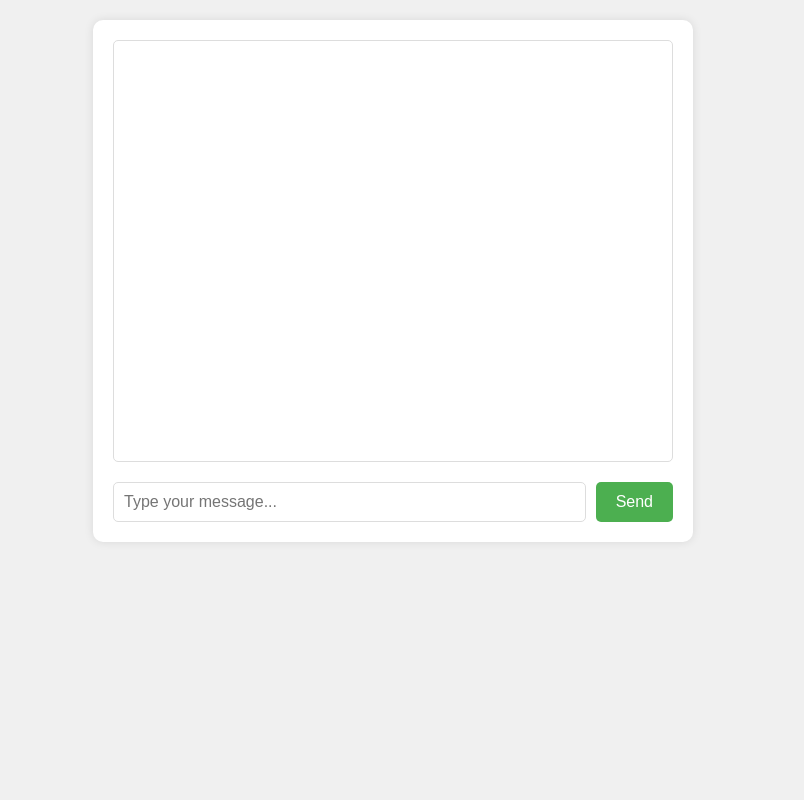
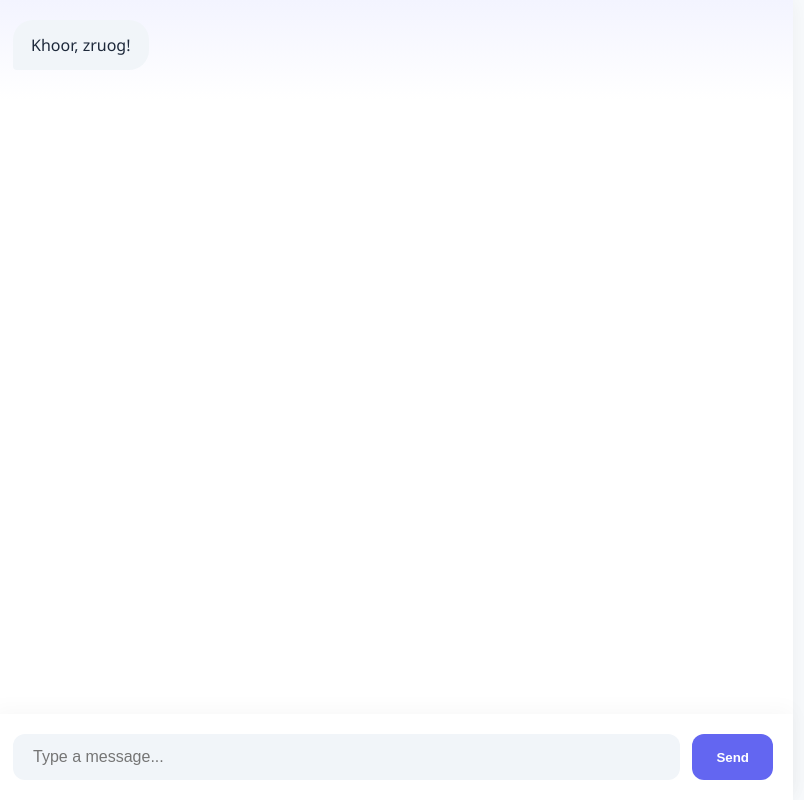
Before and after one commit to matteopassaro/chat, a plain HTML site: page index.html in a window 1280 px wide. Shown: the whole page, without its empty margins (247-1051 px from the left). Drawn offline with Linux system fonts and the light colour scheme.

Commit message:
Update index.html

```diff
--- a/index.html
+++ b/index.html
@@ -2,76 +2,181 @@
 <html lang="en">
 <head>
     <meta charset="UTF-8">
-    <meta name="viewport" content="width=device-width, initial-scale=1.0">
-    <title>Encrypted Chat</title>
+    <meta name="viewport" content="width=device-width, initial-scale=1.0, viewport-fit=cover">
+    <title>Secure Chat</title>
     <style>
-        body {
-            font-family: Arial, sans-serif;
-            max-width: 600px;
-            margin: 0 auto;
-            padding: 20px;
-            background-color: #f0f0f0;
+        :root {
+            --primary: #6366f1;
+            --primary-dark: #4f46e5;
+            --background: #f8fafc;
+            --card-bg: #ffffff;
         }
 
-        #chat-container {
-            background-color: white;
-            border-radius: 10px;
-            box-shadow: 0 0 10px rgba(0,0,0,0.1);
-            padding: 20px;
+        * {
+            margin: 0;
+            padding: 0;
+            box-sizing: border-box;
         }
 
-        #chat-messages {
-            height: 400px;
+        body {
+            font-family: 'Segoe UI', system-ui, sans-serif;
+            background-color: var(--background);
+            height: 100vh;
+            display: flex;
+            flex-direction: column;
+        }
+
+        .chat-container {
+            max-width: 800px;
+            margin: 0 auto;
+            width: 100%;
+            height: 100vh;
+            display: flex;
+            flex-direction: column;
+            background-color: var(--card-bg);
+            box-shadow: 0 0 20px rgba(0,0,0,0.05);
+        }
+
+        .chat-messages {
+            flex: 1;
+            padding: 20px;
             overflow-y: auto;
-            margin-bottom: 20px;
-            padding: 10px;
-            border: 1px solid #ddd;
-            border-radius: 5px;
+            display: flex;
+            flex-direction: column;
+            gap: 12px;
+            background: linear-gradient(180deg, #f3f4ff 0%, var(--card-bg) 100px);
         }
 
         .message {
-            margin: 10px 0;
-            padding: 8px 12px;
-            background-color: #e3f2fd;
-            border-radius: 15px;
-            display: inline-block;
             max-width: 80%;
+            padding: 14px 18px;
+            border-radius: 20px;
+            line-height: 1.4;
+            position: relative;
+            animation: messageIn 0.3s ease forwards;
+            transform: translateY(20px);
+            opacity: 0;
         }
 
-        #input-container {
-            display: flex;
-            gap: 10px;
+        .message.sent {
+            background: var(--primary);
+            color: white;
+            align-self: flex-end;
+            border-bottom-right-radius: 4px;
         }
 
-        #message-input {
-            flex-grow: 1;
-            padding: 10px;
-            border: 1px solid #ddd;
-            border-radius: 5px;
-            font-size: 16px;
+        .message.received {
+            background: #f1f5f9;
+            color: #1e293b;
+            align-self: flex-start;
+            border-bottom-left-radius: 4px;
         }
 
-        #send-button {
-            padding: 10px 20px;
-            background-color: #4CAF50;
-            color: white;
-            border: none;
-            border-radius: 5px;
-            cursor: pointer;
-            font-size: 16px;
+        .input-container {
+            padding: 20px;
+            background: var(--card-bg);
+            box-shadow: 0 -5px 20px rgba(0,0,0,0.03);
+            display: flex;
+            gap: 12px;
         }
 
-        #send-button:hover {
-            background-color: #45a049;
+        .message-input {
+            flex: 1;
+            padding: 14px 20px;
+            border: none;
+            border-radius: 12px;
+            background: #f1f5f9;
+            font-size: 16px;
+            transition: all 0.2s ease;
+        }
+
+        .message-input:focus {
+            outline: none;
+            background: white;
+            box-shadow: 0 0 0 2px var(--primary);
+        }
+
+        .send-button {
+            padding: 14px 24px;
+            border: none;
+            border-radius: 12px;
+            background: var(--primary);
+            color: white;
+            font-weight: 600;
+            cursor: pointer;
+            transition: all 0.2s ease;
+            display: flex;
+            align-items: center;
+            gap: 8px;
+        }
+
+        .send-button:hover {
+            background: var(--primary-dark);
+            transform: scale(0.98);
+        }
+
+        .send-button:active {
+            transform: scale(0.95);
+        }
+
+        @keyframes messageIn {
+            to {
+                transform: translateY(0);
+                opacity: 1;
+            }
+        }
+
+        @media (max-width: 600px) {
+            .chat-container {
+                border-radius: 0;
+            }
+
+            .chat-messages {
+                padding: 16px;
+            }
+
+            .message {
+                max-width: 90%;
+                padding: 12px 16px;
+                font-size: 15px;
+            }
+
+            .input-container {
+                padding: 16px;
+            }
+
+            .message-input {
+                padding: 12px 16px;
+            }
+
+            .send-button {
+                padding: 12px 20px;
+            }
+        }
+
+        /* Scrollbar styling */
+        ::-webkit-scrollbar {
+            width: 6px;
+        }
+
+        ::-webkit-scrollbar-track {
+            background: rgba(0,0,0,0.05);
+        }
+
+        ::-webkit-scrollbar-thumb {
+            background: var(--primary);
+            border-radius: 3px;
         }
     </style>
 </head>
 <body>
-    <div id="chat-container">
-        <div id="chat-messages"></div>
-        <div id="input-container">
-            <input type="text" id="message-input" placeholder="Type your message...">
-            <button id="send-button">Send</button>
+    <div class="chat-container">
+        <div class="chat-messages" id="chat-messages"></div>
+        <div class="input-container">
+            <input type="text" class="message-input" id="message-input" placeholder="Type a message...">
+            <button class="send-button" id="send-button">
+                <span>Send</span>
+            </button>
         </div>
     </div>
 
@@ -96,14 +201,29 @@
                 chatMessages.innerHTML = '';
                 messages.forEach(message => {
                     const messageDiv = document.createElement('div');
-                    messageDiv.className = 'message';
+                    messageDiv.className = 'message sent';
                     messageDiv.textContent = message;
                     chatMessages.appendChild(messageDiv);
                 });
+                // Add mock received message for demonstration
+                const demoMessage = document.createElement('div');
+                demoMessage.className = 'message received';
+                demoMessage.textContent = 'Khoor, zruog!'; // Encrypted "Hello, world!"
+                chatMessages.appendChild(demoMessage);
+
                 chatMessages.scrollTop = chatMessages.scrollHeight;
             }
 
             renderMessages();
+
+            function addMessage(message, isSent = true) {
+                const messageDiv = document.createElement('div');
+                messageDiv.className = `message ${isSent ? 'sent' : 'received'}`;
+                messageDiv.textContent = message;
+                chatMessages.appendChild(messageDiv);
+                messageDiv.style.animation = 'messageIn 0.3s ease forwards';
+                chatMessages.scrollTop = chatMessages.scrollHeight;
+            }
 
             sendButton.addEventListener('click', () => {
                 const message = messageInput.value.trim();
@@ -115,8 +235,8 @@
                     messages.push(encryptedMessage);
                     localStorage.setItem('encryptedMessages', JSON.stringify(messages));
 
+                    addMessage(encryptedMessage, true);
                     messageInput.value = '';
-                    renderMessages();
                 }
             });
 
```
